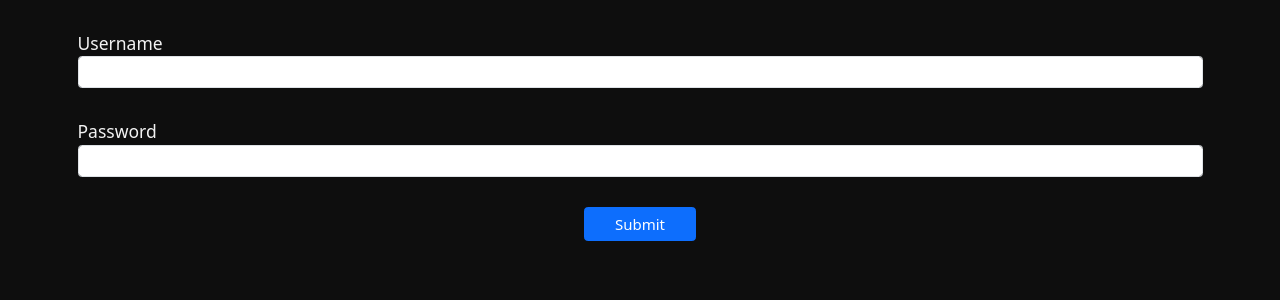
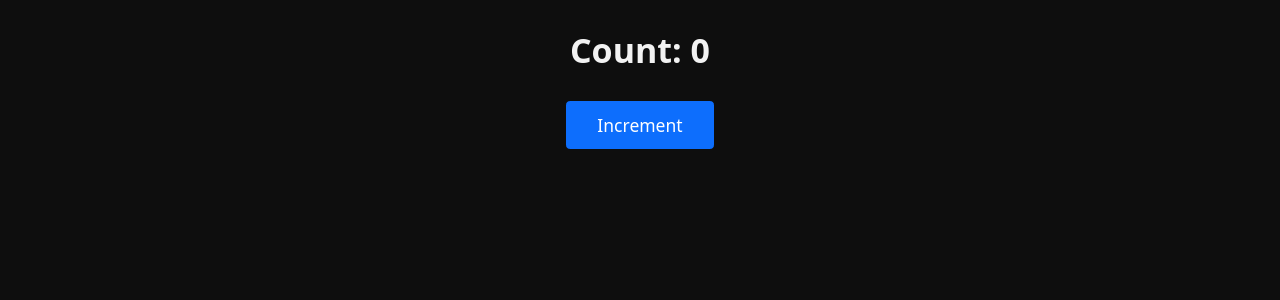
Before and after one commit to dixit9232/react-first-app, a React (Vite) app: page / in a window 1280 px wide. Shown: the top 300 px of the page. Built offline with nearby package versions, Linux system fonts and the light colour scheme.

Commit message:
add ContextAPI components; implement context provider and counter functionality in App

```diff
--- a/src/App.jsx
+++ b/src/App.jsx
@@ -1,5 +1,12 @@
-import { UseRef } from "./hooks/useRef/UseRef";
+import { ContextAPIProvider } from "./hooks/ContextAPI/ContextAPI";
+import { ButtonComponent, ContextAPIComponent } from "./hooks/ContextAPI/ContextAPIComponent";
+
 
 export default function App() {
-  return <UseRef/>;
+  return (
+    <ContextAPIProvider>
+      <ContextAPIComponent />
+      <ButtonComponent></ButtonComponent>
+    </ContextAPIProvider>
+  );
 }
--- /dev/null
+++ b/src/hooks/ContextAPI/ContextAPI.jsx
@@ -0,0 +1,19 @@
+import { createContext, use,  useState } from "react";
+
+export const ContextAPI = createContext();
+
+export const ContextAPIProvider = ({ children }) => {
+  const [count, setCount] = useState(0);
+
+  return (
+    <ContextAPI.Provider value={{ count, setCount }}>
+      {children}
+    </ContextAPI.Provider>
+  );
+};
+
+// Custom Hook
+export const useContextAPI = () =>{
+    // return useContext(ContextAPI);
+    return use(ContextAPI);
+}
--- /dev/null
+++ b/src/hooks/ContextAPI/ContextAPIComponent.jsx
@@ -0,0 +1,27 @@
+import { useContextAPI } from "./ContextAPI";
+
+
+export const ContextAPIComponent = () => {
+  const { count } = useContextAPI();
+
+  return <h1 className="text-center m-5">Count: {count}</h1>;
+};
+
+export const ButtonComponent = () => {
+  const { count, setCount } = useContextAPI();
+
+  const handleButtonClick = () => {
+    setCount(count + 1);
+  };
+
+  return (
+    <div className="d-flex justify-content-center">
+      <button
+        className="btn btn-primary text-capitalize fs-3 px-5 py-3"
+        onClick={handleButtonClick}
+      >
+        increment
+      </button>
+    </div>
+  );
+};
```
